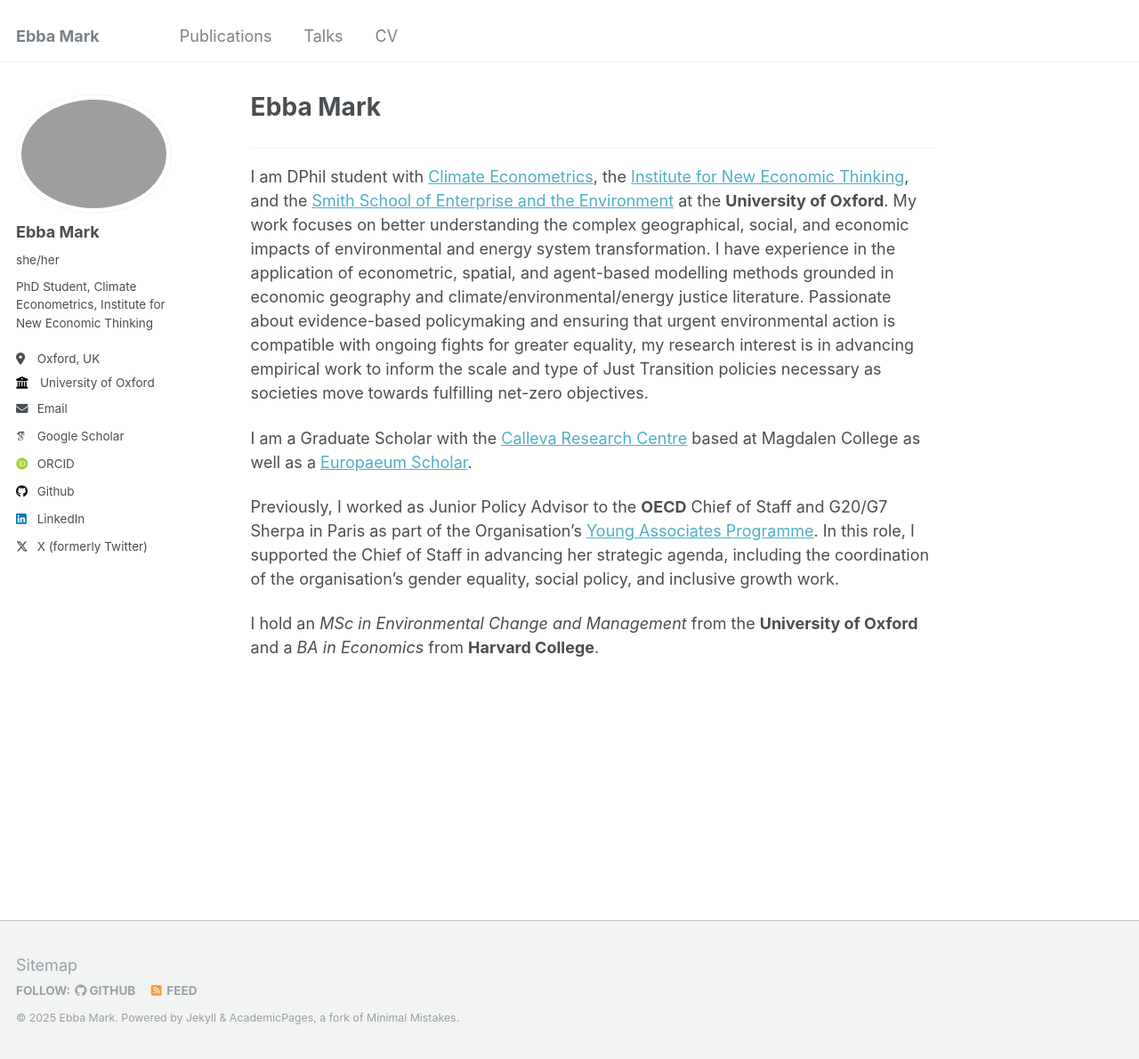
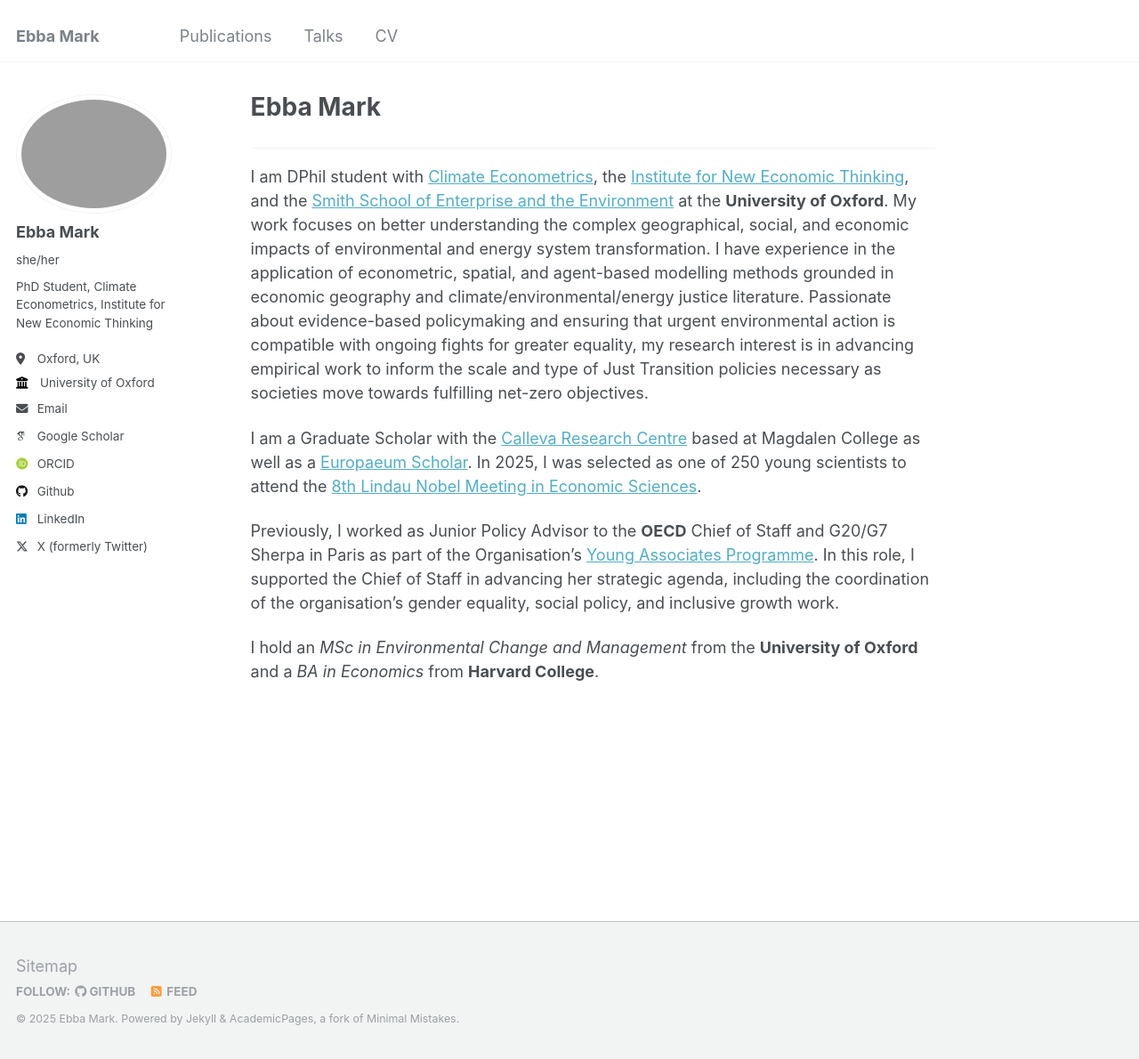
Before and after one commit to ebbam/ebba_website, a Jekyll site: the page built from _pages/about.md, in a window 1280 px wide and 1190 px high. Shown: the whole window at 89% size. Built offline with Jekyll 4.4.1, drawn with Linux system fonts in a browser that asks for light colours; some web fonts are replaced.

Commit message:
updated CV and pages with RES and Lindau

```diff
--- a/_pages/about.md
+++ b/_pages/about.md
@@ -11,7 +11,7 @@ redirect_from:
 ------------------
 I am DPhil student with [Climate Econometrics](https://www.climateeconometrics.org/), the [Institute for New Economic Thinking](https://www.inet.ox.ac.uk/), and the [Smith School of Enterprise and the Environment](https://www.smithschool.ox.ac.uk/) at the **University of Oxford**. My work focuses on better understanding the complex geographical, social, and economic impacts of environmental and energy system transformation. I have experience in the application of econometric, spatial, and agent-based modelling methods grounded in economic geography and climate/environmental/energy justice literature. Passionate about evidence-based policymaking and ensuring that urgent environmental action is compatible with ongoing fights for greater equality, my research interest is in advancing empirical work to inform the scale and type of Just Transition policies necessary as societies move towards fulfilling net-zero objectives.
 
-I am a Graduate Scholar with the [Calleva Research Centre](https://callevacentre.org/) based at Magdalen College as well as a [Europaeum Scholar](https://europaeum.org/scholars/).
+I am a Graduate Scholar with the [Calleva Research Centre](https://callevacentre.org/) based at Magdalen College as well as a [Europaeum Scholar](https://europaeum.org/scholars/). In 2025, I was selected as one of 250 young scientists to attend the [8th Lindau Nobel Meeting in Economic Sciences](https://www.lindau-nobel.org/).
 
 Previously, I worked as Junior Policy Advisor to the **OECD** Chief of Staff and G20/G7 Sherpa in Paris as part of the Organisation's [Young Associates Programme](https://www.oecd.org/en/about/careers/young-associates.html). In this role, I supported the Chief of Staff in advancing her strategic agenda, including the coordination of the organisation’s gender equality, social policy, and inclusive growth work.
 
```
Also changed, not shown: _pages/cv.md (+1 -0 lines), _publications/jc_em_dfh_ms_fp_res_newsletter.md (added, +19 -0 lines), 3 other files.
